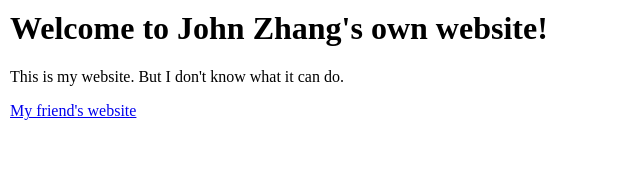
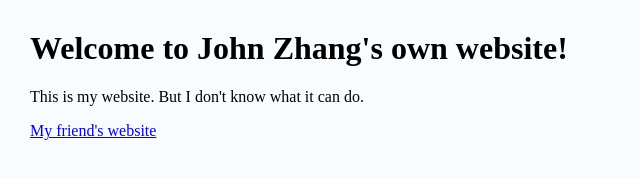
Before and after one commit to JohnZhang888/johnzhang888.github.io, a plain HTML site: page index.html in a window 1280 px wide. Shown: the whole page, without its empty margins (0-640 px from the left). Drawn offline with Linux system fonts and the light colour scheme.

Commit message:
Update index.html

```diff
--- a/index.html
+++ b/index.html
@@ -2,7 +2,7 @@
   <head>
     <title>John Zhang</title>
   </head>
-  <body style="margin:10px;">
+  <body style="margin:30px;background-color:#f8fcff;">
     <h1>Welcome to John Zhang's own website!</h1>
     <p>This is my website. But I don't know what it can do.</p>
     <a href="https://commongoldingot.github.io/">My friend's website</a>
```
